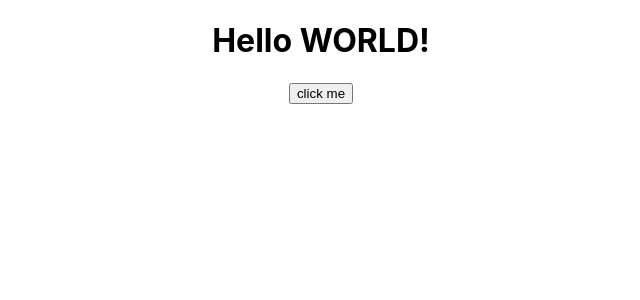
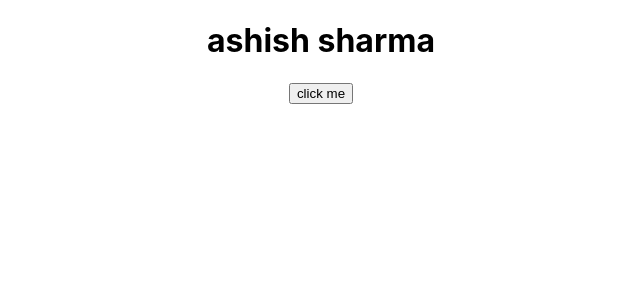
Before and after one commit to Ashishsharmastudio/portofolio_website_using_react, a React (Create React App) app: page / in a window 1280 px wide. Shown: the top 300 px of the page, without its empty margins (319-959 px from the left). Built offline with nearby package versions, Linux system fonts and the light colour scheme.

Commit message:
value of alert has benn changed but on button value is not changing thats why we use state and props

```diff
--- a/src/App.js
+++ b/src/App.js
@@ -1,13 +1,15 @@
 import logo from './logo.svg';
 import './App.css';
 function App() {
+  let data="ashish sharma"
   function apple()
   {
-    alert("function called");
+    data="raja"
+    alert(data);
   }
   return (
     <div className="App">
-      <h1>Hello WORLD!</h1>
+      <h1>{data}</h1>
       <button onClick={()=>apple()}>click me</button>
     </div>
   );
```
